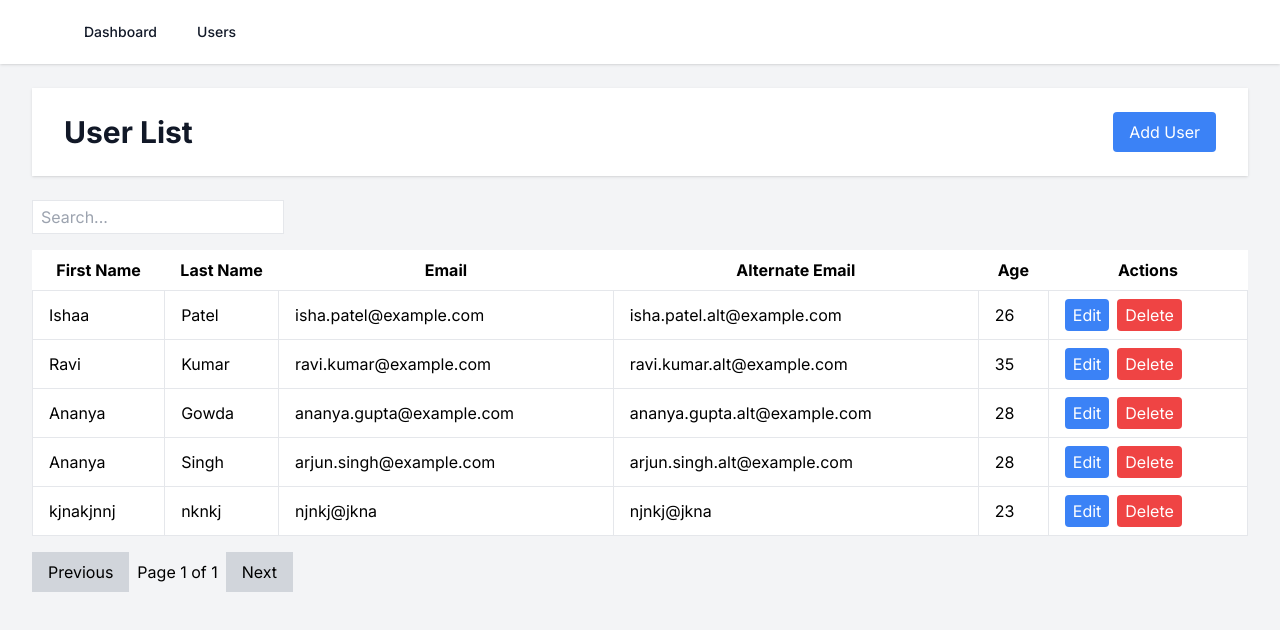
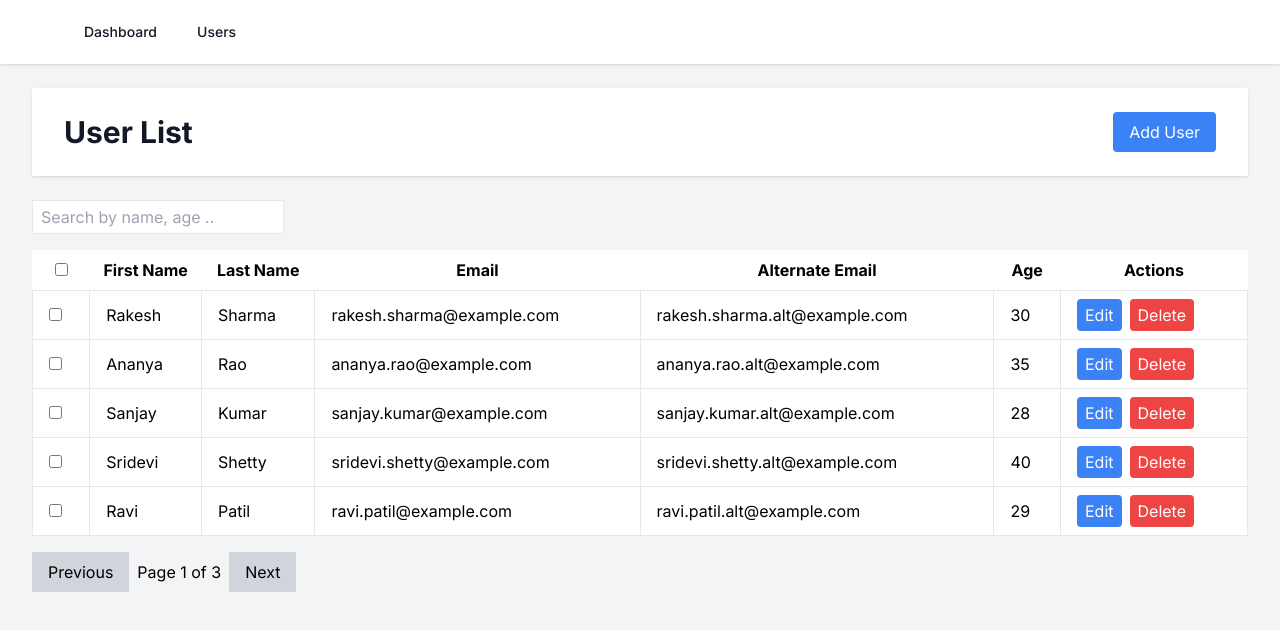
Before and after one commit to kiranacharya26/Assignment-jet, a Next.js app: page /dashboard/users in a window 1280 px wide. Shown: the top 630 px of the page. Built offline with nearby package versions, Linux system fonts and the light colour scheme.

Commit message:
add tanstack table, query for proper updation of table

```diff
--- a/src/app/components/UserList.js
+++ b/src/app/components/UserList.js
@@ -1,4 +1,4 @@
-import React from 'react';
+import React, { useState } from 'react';
 import {
   useReactTable,
   getCoreRowModel,
@@ -7,8 +7,24 @@ import {
   flexRender,
 } from '@tanstack/react-table';
 
-// Define columns
 const columns = [
+  {
+    id: 'select',
+    header: ({ table }) => (
+      <input
+        type="checkbox"
+        checked={table.getIsAllPageRowsSelected()}
+        onChange={table.getToggleAllPageRowsSelectedHandler()}
+      />
+    ),
+    cell: ({ row }) => (
+      <input
+        type="checkbox"
+        checked={row.getIsSelected()}
+        onChange={row.getToggleSelectedHandler()}
+      />
+    ),
+  },
   {
     accessorKey: 'firstName',
     header: 'First Name',
@@ -52,19 +68,20 @@ const columns = [
 ];
 
 const UserList = ({ users, onEdit, onDelete }) => {
-  const [globalFilter, setGlobalFilter] = React.useState('');
-  const [pagination, setPagination] = React.useState({
+  const [globalFilter, setGlobalFilter] = useState('');
+  const [pagination, setPagination] = useState({
     pageIndex: 0,
     pageSize: 5,
   });
+  const [selectedRows, setSelectedRows] = useState({});
 
-  // Create a table instance
   const table = useReactTable({
     data: users,
     columns,
     state: {
       globalFilter,
       pagination,
+      rowSelection: selectedRows,
     },
     getCoreRowModel: getCoreRowModel(),
     getFilteredRowModel: getFilteredRowModel(),
@@ -82,7 +99,21 @@ const UserList = ({ users, onEdit, onDelete }) => {
       onDelete,
     },
     onPaginationChange: setPagination,
+    onRowSelectionChange: setSelectedRows,
+    getRowId: row => row.id,
+    enableRowSelection: true,
   });
+
+  const handleDeleteSelected = async () => {
+    const selectedIds = Object.keys(selectedRows).filter(id => selectedRows[id]);
+    if (selectedIds.length === 0) return;
+
+    // Call onDelete for each selected user
+    await Promise.all(selectedIds.map(id => onDelete(parseInt(id, 10))));
+
+    // Clear selection
+    setSelectedRows({});
+  };
 
   return (
     <div>
@@ -91,9 +122,19 @@ const UserList = ({ users, onEdit, onDelete }) => {
         type="text"
         value={globalFilter}
         onChange={(e) => setGlobalFilter(e.target.value)}
-        placeholder="Search..."
+        placeholder="Search by name, age .."
         className="border px-2 py-1 mb-4"
       />
+
+      {/* Multi-Delete Button */}
+      {Object.keys(selectedRows).length > 0 && (
+        <button
+          onClick={handleDeleteSelected}
+          className="bg-red-500 text-white py-2 px-4 rounded mb-4"
+        >
+          Delete Selected
+        </button>
+      )}
 
       <table className="min-w-full bg-white">
         <thead>
@@ -123,7 +164,7 @@ const UserList = ({ users, onEdit, onDelete }) => {
       {/* Pagination Controls */}
       <div className="flex items-center mt-4">
         <button
-          onClick={() => table.setPageIndex(old => Math.max(0, old - 1))}
+          onClick={() => table.previousPage()}
           disabled={!table.getCanPreviousPage()}
           className="px-4 py-2 bg-gray-300"
         >
@@ -133,7 +174,7 @@ const UserList = ({ users, onEdit, onDelete }) => {
           Page {table.getState().pagination.pageIndex + 1} of {table.getPageCount()}
         </span>
         <button
-          onClick={() => table.setPageIndex(old => Math.min(table.getPageCount() - 1, old + 1))}
+          onClick={() => table.nextPage()}
           disabled={!table.getCanNextPage()}
           className="px-4 py-2 bg-gray-300"
         >
--- a/src/app/dashboard/users/page.js
+++ b/src/app/dashboard/users/page.js
@@ -1,5 +1,4 @@
-'use client';
-
+"use client"
 import React, { useState, useEffect } from 'react';
 import Navbar from '../../components/Navbar';
 import UserList from '../../components/UserList';
@@ -10,10 +9,12 @@ function UserTablePage() {
   const [editingUser, setEditingUser] = useState(null);
   const [isAddingUser, setIsAddingUser] = useState(false);
 
+  // Fetch users when the component mounts
   useEffect(() => {
     fetchUsers();
   }, []);
 
+  // Fetch users from the API
   const fetchUsers = async () => {
     try {
       const response = await fetch('/api/users');
@@ -25,6 +26,7 @@ function UserTablePage() {
     }
   };
 
+  // Handle adding or editing a user
   const handleAddOrEditUser = async (user) => {
     try {
       let response;
@@ -47,7 +49,7 @@ function UserTablePage() {
       if (editingUser) {
         setUsers(users.map(u => u.id === updatedUser.id ? updatedUser : u));
       } else {
-        setUsers([...users, updatedUser]);
+        setUsers([updatedUser, ...users]); // Prepend the new user to the list
       }
       setEditingUser(null);
       setIsAddingUser(false);
@@ -56,6 +58,7 @@ function UserTablePage() {
     }
   };
 
+  // Handle deleting a user
   const handleDeleteUser = async (id) => {
     try {
       const response = await fetch('/api/users', {
@@ -65,17 +68,20 @@ function UserTablePage() {
       });
       if (!response.ok) throw new Error('Failed to delete user');
 
-      setUsers(users.filter(user => user.id !== id));
+      // Update the users state to remove the deleted user
+      setUsers(prevUsers => prevUsers.filter(user => user.id !== id));
     } catch (error) {
       console.error('Error deleting user:', error);
     }
   };
 
+  // Handle click to edit a user
   const handleEditClick = (user) => {
     setEditingUser(user);
     setIsAddingUser(false);
   };
 
+  // Handle click to add a user
   const handleAddUserClick = () => {
     setEditingUser(null);
     setIsAddingUser(true);
--- a/src/data/userData.json
+++ b/src/data/userData.json
@@ -1,47 +1,101 @@
 [
   {
-    "id": 2,
-    "firstName": "Ishaa",
-    "lastName": "Patel",
-    "email": "isha.patel@example.com",
-    "alternateEmail": "isha.patel.alt@example.com",
-    "password": "$2b$10$zEZ3pNTv7hCy36z2xz8hHe8gAae5QpJwzKGB4kIuRdOaKiZRyIE3y",
-    "age": "26"
+    "id": 7,
+    "firstName": "Rakesh",
+    "lastName": "Sharma",
+    "email": "rakesh.sharma@example.com",
+    "alternateEmail": "rakesh.sharma.alt@example.com",
+    "password": "$2b$10$AaBbCcDdEeFfGgHhIiJjKkLmNoPqR",
+    "age": "30"
   },
   {
-    "id": 3,
-    "firstName": "Ravi",
-    "lastName": "Kumar",
-    "email": "ravi.kumar@example.com",
-    "alternateEmail": "ravi.kumar.alt@example.com",
-    "password": "$2b$10$GjPfRkbKxH8I.BfHgXEFz.n7UVu/hb6xT0hTIzNSrM.Wi3E5Fjb0i",
+    "id": 8,
+    "firstName": "Ananya",
+    "lastName": "Rao",
+    "email": "ananya.rao@example.com",
+    "alternateEmail": "ananya.rao.alt@example.com",
+    "password": "$2b$10$ZzYyXxWwVvUuTtSsRrQqPpOoNnMmL",
     "age": "35"
   },
   {
-    "id": 4,
-    "firstName": "Ananya",
-    "lastName": "Gowda",
-    "email": "ananya.gupta@example.com",
-    "alternateEmail": "ananya.gupta.alt@example.com",
-    "password": "$2b$10$LfWvGGIfKjNQX6iycFJQeO/RaI92.A8zVoU7B6D5s8/tJj7hxBGyS",
+    "id": 9,
+    "firstName": "Sanjay",
+    "lastName": "Kumar",
+    "email": "sanjay.kumar@example.com",
+    "alternateEmail": "sanjay.kumar.alt@example.com",
+    "password": "$2b$10$KkJjIiHhGgFfEeDdCcBbAaPpOoNn",
     "age": "28"
   },
   {
-    "id": 5,
-    "firstName": "Ananya",
-    "lastName": "Singh",
-    "email": "arjun.singh@example.com",
-    "alternateEmail": "arjun.singh.alt@example.com",
-    "password": "$2b$10$Xf2PsmFZyH5gM9Y4x3y5F.f3/oG6PzUX8sZLl5t68mDGEW9aXuz2u",
-    "age": "28"
+    "id": 10,
+    "firstName": "Sridevi",
+    "lastName": "Shetty",
+    "email": "sridevi.shetty@example.com",
+    "alternateEmail": "sridevi.shetty.alt@example.com",
+    "password": "$2b$10$QqPpOoNnMmLlKkJjIiHhGgFfEeDd",
+    "age": "40"
   },
   {
-    "firstName": "kjnakjnnj",
-    "lastName": "nknkj",
-    "email": "njnkj@jkna",
-    "alternateEmail": "njnkj@jkna",
-    "password": "$2b$10$G7L97bHN2pIHzwcfkfxOoOqZgC/1EnWbQh8rays2yOGsZ0zsFbq6C",
-    "age": "23",
-    "id": 6
+    "id": 11,
+    "firstName": "Ravi",
+    "lastName": "Patil",
+    "email": "ravi.patil@example.com",
+    "alternateEmail": "ravi.patil.alt@example.com",
+    "password": "$2b$10$AaBbCcDdEeFfGgHhIiJjKkLlMmNn",
+    "age": "29"
+  },
+  {
+    "id": 12,
+    "firstName": "Vani",
+    "lastName": "Nair",
+    "email": "vani.nair@example.com",
+    "alternateEmail": "vani.nair.alt@example.com",
+    "password": "$2b$10$ZzYyXxWwVvUuTtSsRrQqPpOoNnMm",
+    "age": "32"
+  },
+  {
+    "id": 13,
+    "firstName": "Ajay",
+    "lastName": "Reddy",
+    "email": "ajay.reddy@example.com",
+    "alternateEmail": "ajay.reddy.alt@example.com",
+    "password": "$2b$10$KkJjIiHhGgFfEeDdCcBbAaPpOoNn",
+    "age": "27"
+  },
+  {
+    "id": 14,
+    "firstName": "Neelam",
+    "lastName": "Shastri",
+    "email": "neelam.shastri@example.com",
+    "alternateEmail": "neelam.shastri.alt@example.com",
+    "password": "$2b$10$QqPpOoNnMmLlKkJjIiHhGgFfEeDd",
+    "age": "38"
+  },
+  {
+    "id": 15,
+    "firstName": "Suman",
+    "lastName": "Mohan",
+    "email": "suman.mohan@example.com",
+    "alternateEmail": "suman.mohan.alt@example.com",
+    "password": "$2b$10$AaBbCcDdEeFfGgHhIiJjKkLlMmNn",
+    "age": "31"
+  },
+  {
+    "id": 16,
+    "firstName": "Kiran",
+    "lastName": "Kumar",
+    "email": "kiran.kumar@example.com",
+    "alternateEmail": "kiran.kumar.alt@example.com",
+    "password": "$2b$10$ZzYyXxWwVvUuTtSsRrQqPpOoNnMm",
+    "age": "34"
+  },
+  {
+    "firstName": "Kiran",
+    "lastName": "Acharya",
+    "email": "acharya.kiran26ka@gmail.com",
+    "alternateEmail": "acharya.kiran26ka@gmail.com",
+    "password": "$2b$10$cw8PdsQGc7R4GpZd8b6Sx.xav3.djRixMFwqwS/9YpPQ1TpGRLELW",
+    "age": "28",
+    "id": 17
   }
 ]
```
Also changed, not shown: src/app/components/CancelIcon.js (added).
